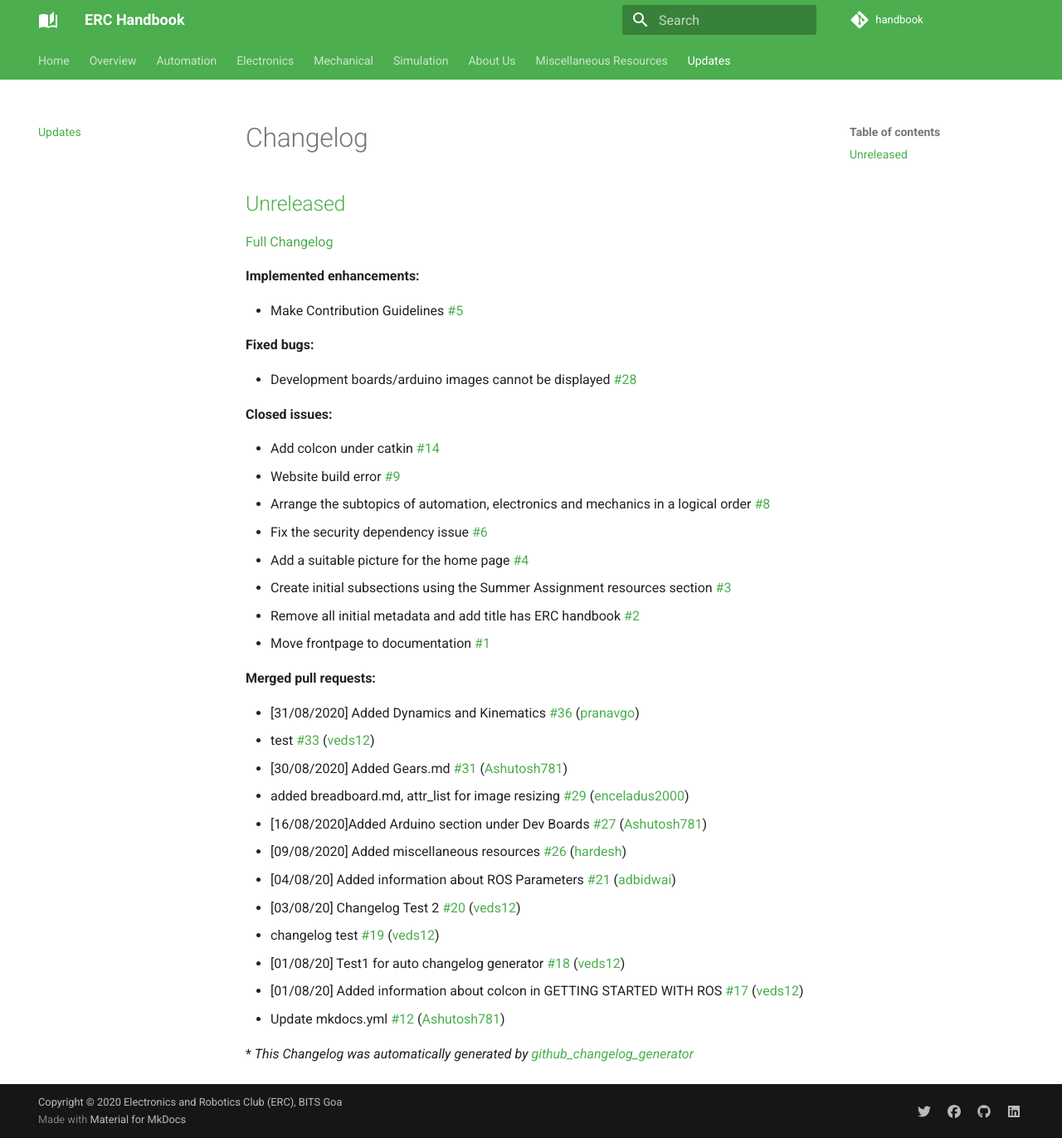
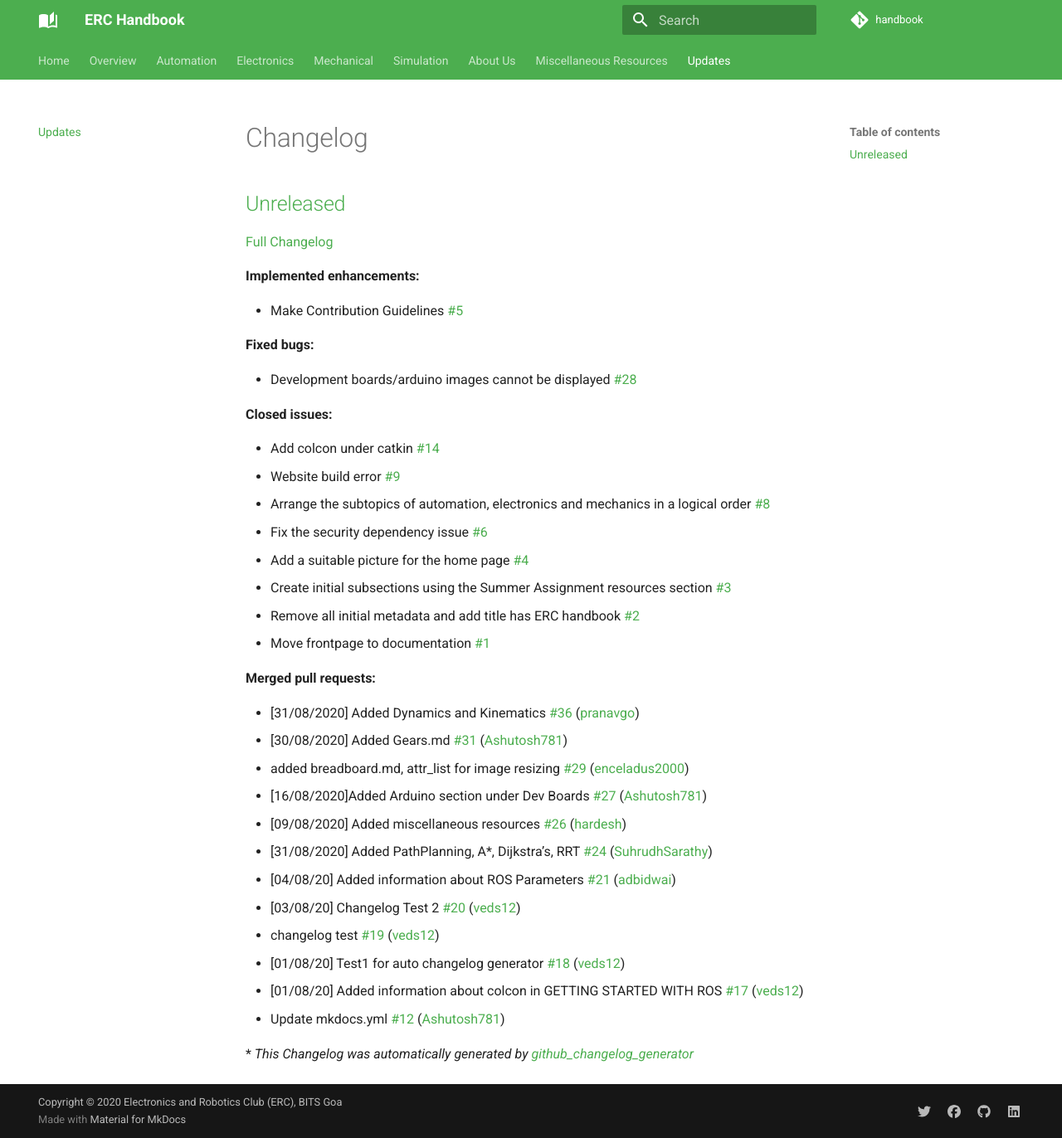
Before and after one commit to ERC-BPGC/handbook, an MkDocs documentation site: the page built from docs/CHANGELOG.md, in a window 1280 px wide and 1372 px high. Shown: the whole window at 83% size. Built offline with MkDocs 1.6.1 and Material for MkDocs 9.7.7, drawn with Linux system fonts in a browser that asks for light colours; comment, search, counter and statistics services are not loaded.

Commit message:
Updated CHANGELOG.md

```diff
--- a/docs/CHANGELOG.md
+++ b/docs/CHANGELOG.md
@@ -26,11 +26,11 @@
 **Merged pull requests:**
 
 - \[31/08/2020\] Added Dynamics and Kinematics [\#36](https://github.com/ERC-BPGC/handbook/pull/36) ([pranavgo](https://github.com/pranavgo))
-- test [\#33](https://github.com/ERC-BPGC/handbook/pull/33) ([veds12](https://github.com/veds12))
 - \[30/08/2020\] Added Gears.md [\#31](https://github.com/ERC-BPGC/handbook/pull/31) ([Ashutosh781](https://github.com/Ashutosh781))
 - added breadboard.md, attr\_list for image resizing [\#29](https://github.com/ERC-BPGC/handbook/pull/29) ([enceladus2000](https://github.com/enceladus2000))
 - \[16/08/2020\]Added Arduino section under Dev Boards [\#27](https://github.com/ERC-BPGC/handbook/pull/27) ([Ashutosh781](https://github.com/Ashutosh781))
 - \[09/08/2020\] Added miscellaneous resources [\#26](https://github.com/ERC-BPGC/handbook/pull/26) ([hardesh](https://github.com/hardesh))
+- \[31/08/2020\] Added PathPlanning, A\*, Dijkstra's, RRT [\#24](https://github.com/ERC-BPGC/handbook/pull/24) ([SuhrudhSarathy](https://github.com/SuhrudhSarathy))
 - \[04/08/20\] Added information about ROS Parameters [\#21](https://github.com/ERC-BPGC/handbook/pull/21) ([adbidwai](https://github.com/adbidwai))
 - \[03/08/20\] Changelog Test 2 [\#20](https://github.com/ERC-BPGC/handbook/pull/20) ([veds12](https://github.com/veds12))
 - changelog test [\#19](https://github.com/ERC-BPGC/handbook/pull/19) ([veds12](https://github.com/veds12))
```
